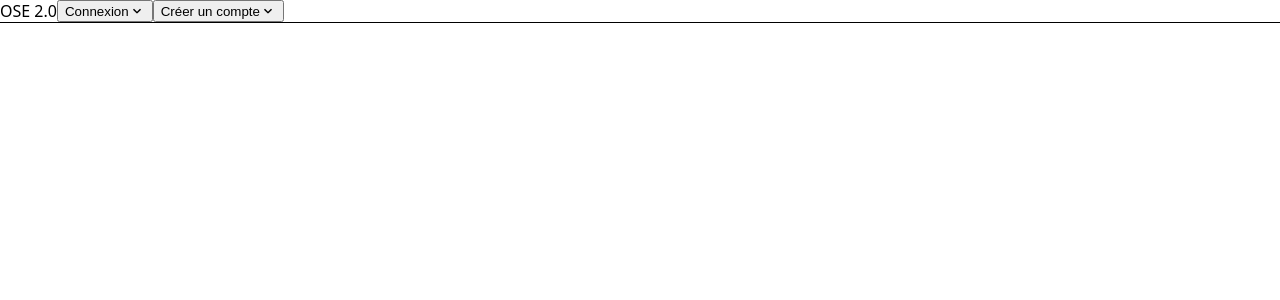
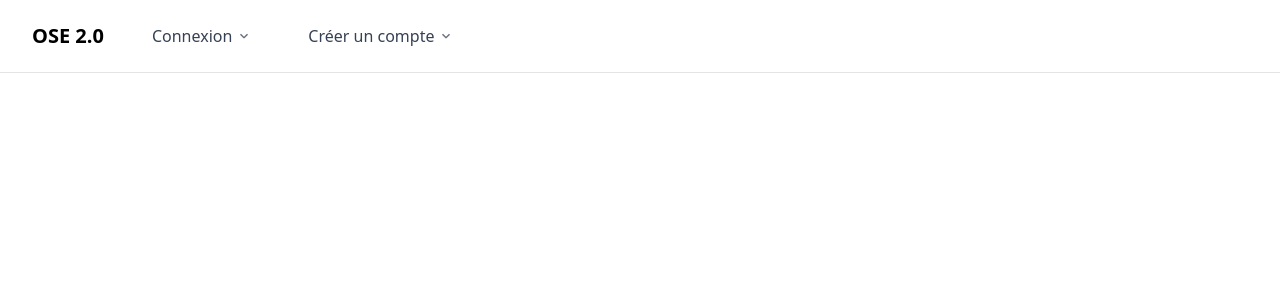
Before and after one commit to Zifan200/Projet-Gestion-De-Stage, a React (Vite) app in the folder projetOseFE/: page /login in a window 1280 px wide. Shown: the top 300 px of the page. Built offline with nearby package versions, Linux system fonts and the light colour scheme; no server answers.

Commit message:
EQ3-2-9 -> fix -> tailwindcss + menu

```diff
--- a/projetOseFE/src/components/menu/Navbar.jsx
+++ b/projetOseFE/src/components/menu/Navbar.jsx
@@ -45,6 +45,7 @@ const Navbar = () => {
     return (
         <nav
             ref={wrapperRef}
+            onMouseLeave={scheduleClose}
             className="relative flex items-center px-8 py-4  border-b border-zinc-200 "
         >
             <div className="text-xl font-bold mr-8">OSE 2.0</div>
--- a/projetOseFE/src/index.css
+++ b/projetOseFE/src/index.css
@@ -1,10 +1,8 @@
-@tailwind base;
-@tailwind components;
-@tailwind utilities;
+@import "tailwindcss";
 
 :root {
     font-family: system-ui, Avenir, Helvetica, Arial, sans-serif;
-    color-scheme: light dark;
+    color: #000;
     background-color: #ffffff;
 }
 
@@ -19,6 +17,5 @@ a:hover {
 
 body {
     margin: 0;
-    background-color: inherit;
     font-family: inherit;
 }
--- a/projetOseFE/src/pages/employer/signUp.jsx
+++ b/projetOseFE/src/pages/employer/signUp.jsx
@@ -54,7 +54,7 @@ export const EmployerSignUpPage = () => {
     return <div className={"flex"}>
         <Image src={"/assets/img/1.jpg"} className={"w-1/2 max-h-[100vh]"}/>
         <div className={"flex flex-col p-22 m-auto w-4/10 "}>
-            <h1 className={"text-5xl mb-10"}>Créé un compte pour employer</h1>
+            <h1 className={"text-5xl mb-10 text-black"}>Créé un compte pour employer</h1>
             <h4 className={"text-lg text-zinc-500 mb-14"}>Rejoignez <span className="font-semibold">Ose</span> et commencez à publier vos offres de stage pour
                 connecter votre entreprise avec les étudiants talentueux.</h4>
             <FormProvider {...form}>
--- a/projetOseFE/vite.config.js
+++ b/projetOseFE/vite.config.js
@@ -1,6 +1,7 @@
 import { defineConfig } from 'vite';
 import react from '@vitejs/plugin-react';
+import tailwindcss from "@tailwindcss/vite";
 
 export default defineConfig({
-    plugins: [react()],
+    plugins: [tailwindcss(), react()],
 });
```
